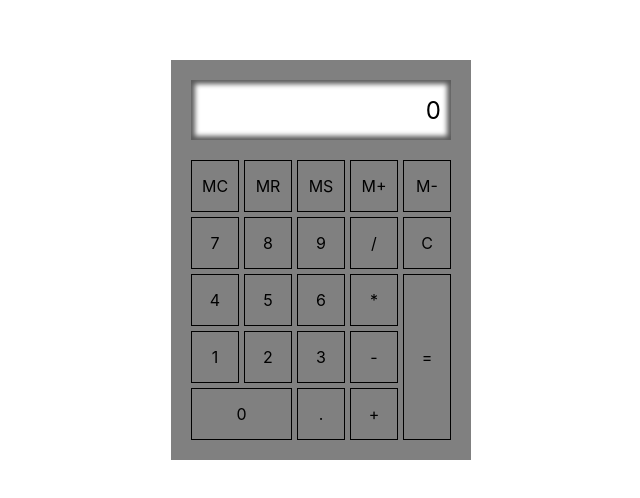
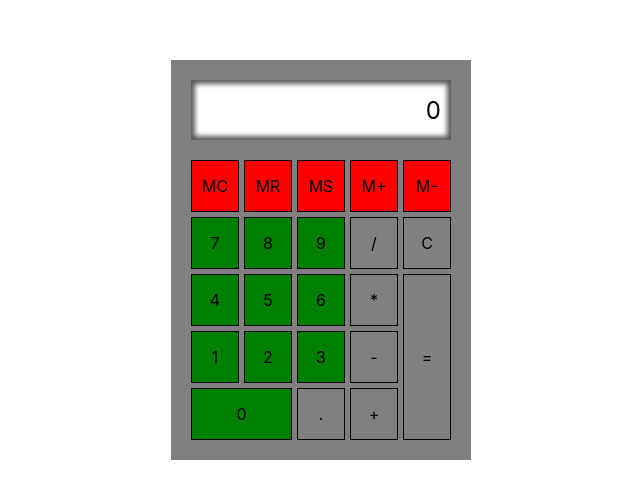
Before and after one commit to rick99gtp/react-calculator, a React (Create React App) app: page / in a window 1280 px wide. Shown: the part 140-638 px from the top of the page, without its empty margins (319-959 px from the left). Built offline with nearby package versions, Linux system fonts and the light colour scheme.

Commit message:
Created array of objects for buttons

```diff
--- a/src/components/Button.css
+++ b/src/components/Button.css
@@ -3,7 +3,7 @@
   display: flex;
   justify-content: center;
   align-items: center;
-  transition: .4s ease-in-out;
+  transition: 0.4s ease-in-out;
   cursor: pointer;
 }
 
@@ -15,6 +15,33 @@
   grid-row: 3/6;
   grid-column: 5;
 }
+
+.btn:nth-child(n + 1):nth-child(-n + 5) {
+  background-color: red;
+}
+
+.btn:nth-child(n + 1):nth-child(-n + 5):hover {
+  background-color: yellow;
+}
+
+.btn:hover {
+  background-color: yellow;
+}
+
+.btn:nth-child(n + 6):nth-child(-n + 8),
+.btn:nth-child(n + 11):nth-child(-n + 13),
+.btn:nth-child(n + 16):nth-child(-n + 18),
+.btn:nth-child(20) {
+  background-color: green;
+}
+
+.btn:nth-child(n + 6):nth-child(-n + 8):hover,
+.btn:nth-child(n + 11):nth-child(-n + 13):hover,
+.btn:nth-child(n + 16):nth-child(-n + 18):hover,
+.btn:nth-child(20):hover {
+  background-color: yellow;
+}
+
 /*
 .btn:nth-child(n + 6):nth-child(-n + 8),
 .btn:nth-child(n + 11):nth-child(-n + 13),
--- a/src/components/Button.js
+++ b/src/components/Button.js
@@ -1,8 +1,9 @@
 import './Button.css';
 
 const Button = (props) => {
+
     return (
-        <div className='btn' name={props.value}>
+        <div className='btn' data-attr={props.data_attr} onClick={props.getValue}>
             {props.value}
         </div>
     )
--- a/src/components/Calculator.js
+++ b/src/components/Calculator.js
@@ -2,11 +2,11 @@ import "./Calculator.css";
 import "./Display.css";
 import Display from "./Display";
 import Keypad from "./Keypad";
-import { useState } from "react";
+import { useEffect, useState } from "react";
 
 const Calculator = () => {
   const [display, setDisplay] = useState("0");
-  const [prevValue, setPrevValue] = useState("");
+  const [prevValue, setPrevValue] = useState("0");
   const [curValue, setCurValue] = useState("");
   const [curOperand, setCurOperand] = useState("");
 
@@ -15,6 +15,10 @@ const Calculator = () => {
   const changeCurOperand = val => setCurOperand(val);
   const changeDisplay = () => setDisplay(`${prevValue} ${curOperand} ${curValue}`);
 
+  useEffect(() => {
+    changeDisplay();
+  },[prevValue, curValue, curOperand]);
+
   return (
     <div className="calculator-container">
       <Display display={display} />
@@ -22,7 +26,6 @@ const Calculator = () => {
         changePrevValue={changePrevValue}
         changeCurValue={changeCurValue}
         changeCurOperand={changeCurOperand}
-        changeDisplay={changeDisplay}
       />
     </div>
   );
--- a/src/components/Keypad.js
+++ b/src/components/Keypad.js
@@ -1,23 +1,39 @@
-import './Keypad.css';
-import Button from './Button';
+import "./Keypad.css";
+import Button from "./Button";
 
 const Keypad = () => {
-    const buttonArray = [
-        "MC", "MR", "MS", "M+", "M-",
-        "7", "8", "9", "/", "C", "4",
-        "5", "6", "*", "=", "1", "2",
-        "3", "-", "0", ".", "+"
-    ];
+  const buttonArray = [
+    { text: "MC", buttonType: "memory" },
+    { text: "MR", buttonType: "memory" },
+    { text: "MS", buttonType: "memory" },
+    { text: "M+", buttonType: "memory" },
+    { text: "M-", buttonType: "memory" },
+    { text: "7", buttonType: "number" },
+    { text: "8", buttonType: "number" },
+    { text: "9", buttonType: "number" },
+    { text: "/", buttonType: "operand" },
+    { text: "C", buttonType: "clear" },
+    { text: "4", buttonType: "number" },
+    { text: "5", buttonType: "number" },
+    { text: "6", buttonType: "number" },
+    { text: "*", buttonType: "operand" },
+    { text: "=", buttonType: "calc" },
+    { text: "1", buttonType: "number" },
+    { text: "2", buttonType: "number" },
+    { text: "3", buttonType: "number" },
+    { text: "-", buttonType: "operand" },
+    { text: "0", buttonType: "number" },
+    { text: ".", buttonType: "decimal" },
+    { text: "+", buttonType: "operand" },
+  ];
 
-    const buttons = buttonArray.map(btn =>
-        <Button value={btn} />
-    );
+  const getValue = (e) => console.log(e.target.dataset.attr);
 
-    return (
-        <div className='keypad'>
-            {buttons}
-        </div>
-    )
+  const buttons = buttonArray.map((btn) => (
+    <Button data_attr={btn.buttonType} key={btn.text} value={btn.text} />
+  ));
+
+  return <div className="keypad">{buttons}</div>;
 };
 
 export default Keypad;
```
